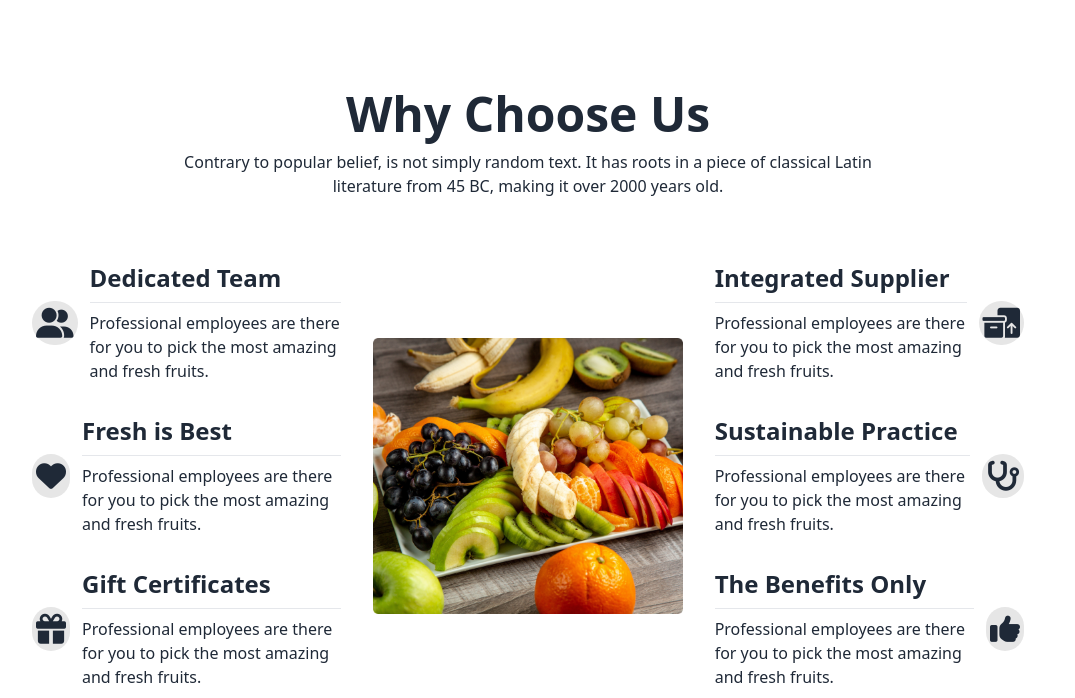
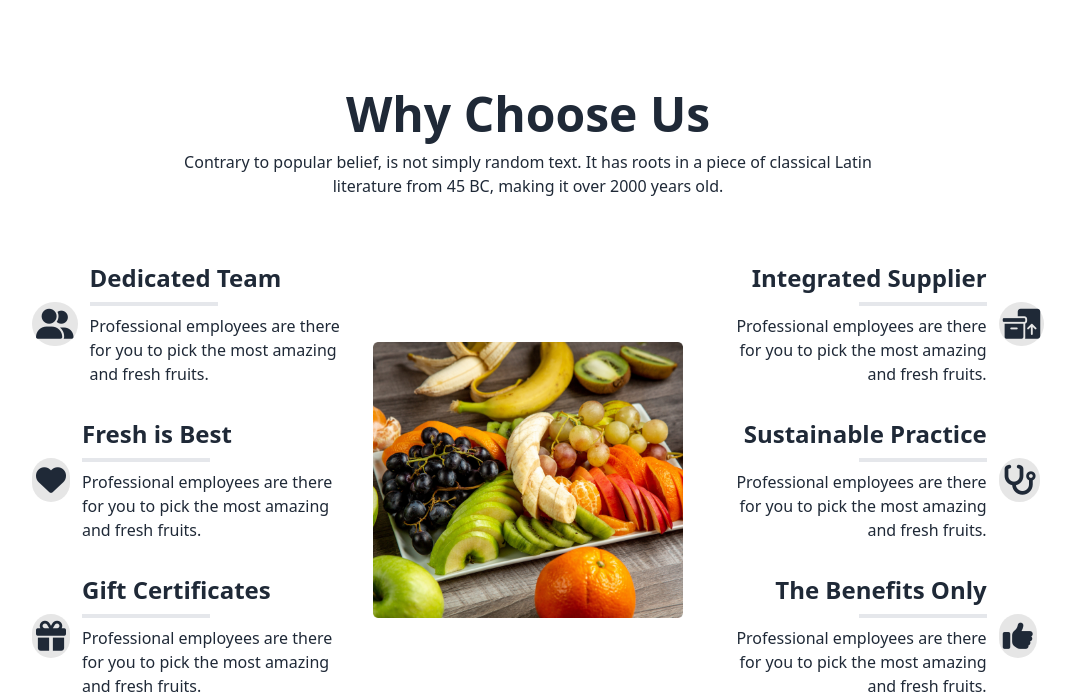
Before and after one commit to Ariful2634/fruit-brust, a plain HTML site: page index.html in a window 1280 px wide. Shown: the part 2261-2959 px from the top of the page, without its empty margins (112-1187 px from the left). Drawn offline with nearby package versions, Linux system fonts and the light colour scheme.

Commit message:
hr tag done

```diff
--- a/index.html
+++ b/index.html
@@ -237,7 +237,7 @@
             <h1 class="text-2xl font-[700] ">12.90$ - 18.85$</h1>
           </div>
           <p class="font-[500]">Apple</p>
-          <hr />
+          <hr class="w-32 ml-28 md:ml-24 lg:ml-10 ">
           <div class="rating">
             <input type="radio" name="rating-2" class="mask mask-star-2 bg-orange-400" />
             <input type="radio" name="rating-2" class="mask mask-star-2 bg-orange-400" checked />
@@ -289,7 +289,7 @@
             <h1 class="text-2xl font-[700] ">12.90$ - 18.85$</h1>
           </div>
           <p class="font-[500]">Orange</p>
-          <hr />
+          <hr class="w-32 ml-28 md:ml-24 lg:ml-10 ">
           <div class="rating">
             <input type="radio" name="rating-2" class="mask mask-star-2 bg-orange-400" />
             <input type="radio" name="rating-2" class="mask mask-star-2 bg-orange-400" />
@@ -341,7 +341,7 @@
             <h1 class="text-2xl font-[700] ">12.90$ - 18.85$</h1>
           </div>
           <p class="font-[500]">Red Dragon</p>
-          <hr />
+          <hr class="w-32 ml-28 md:ml-24 lg:ml-10 ">
           <div class="rating">
             <input type="radio" name="rating-2" class="mask mask-star-2 bg-orange-400" />
             <input type="radio" name="rating-2" class="mask mask-star-2 bg-orange-400"  />
@@ -393,7 +393,7 @@
             <h1 class="text-2xl font-[700] ">12.90$ - 18.85$</h1>
           </div>
           <p class="font-[500]">Banana</p>
-          <hr />
+          <hr class="w-32 ml-28 md:ml-24 lg:ml-10 ">
           <div class="rating">
             <input type="radio" name="rating-2" class="mask mask-star-2 bg-orange-400" />
             <input type="radio" name="rating-2" class="mask mask-star-2 bg-orange-400"  />
@@ -516,52 +516,52 @@
 
       <div class="grid grid-cols-1 md:grid-cols-1 lg:grid-cols-3 items-center  gap-8 md:mt-16 mt-10">
         <!-- first -->
-        <div class="space-y-8">
+        <div class="space-y-8 lg:order-1 order-2">
           <div class="flex flex-col md:flex-row items-center gap-3">
             <span class="rounded-3xl bg-[#1212121a] p-1"><i class="fa-solid fa-user-group text-5xl md:text-3xl"></i></span>
             <div class="space-y-2 text-center md:text-start">
-              <h1 class="text-2xl font-[800]">Dedicated Team</h1> <hr>
+              <h1 class="text-2xl font-[800]">Dedicated Team</h1> <hr class="w-32 border-2 ml-36 md:ml-0">
               <p class="font-[500]">Professional employees are there for you to pick the most amazing and fresh fruits.</p>
             </div>
           </div>
           <div class="flex flex-col md:flex-row items-center gap-3 ">
             <span class="rounded-3xl bg-[#1212121a] p-1"><i class="fa-solid fa-heart text-5xl md:text-3xl"></i></span>
             <div class="space-y-2 text-center md:text-start">
-              <h1 class="text-2xl font-[800]">Fresh is Best</h1> <hr>
+              <h1 class="text-2xl font-[800]">Fresh is Best</h1> <hr class="w-32 border-2 ml-36 md:ml-0">
               <p class="font-[500]">Professional employees are there for you to pick the most amazing and fresh fruits.</p>
             </div>
           </div>
           <div class="flex flex-col md:flex-row items-center gap-3">
             <span class="rounded-3xl bg-[#1212121a] p-1"><i class="fa-solid fa-gift text-5xl md:text-3xl"></i></i></span>
             <div class="space-y-2 text-center md:text-start">
-              <h1 class="text-2xl font-[800]">Gift Certificates</h1> <hr>
+              <h1 class="text-2xl font-[800]">Gift Certificates</h1> <hr class="w-32 border-2 ml-36 md:ml-0">
               <p class="font-[500]">Professional employees are there for you to pick the most amazing and fresh fruits.</p>
             </div>
           </div>
         </div>
         <!-- second -->
-        <div class="md:flex md:justify-center">
+        <div class="md:flex md:justify-center lg:order-2 order-1">
           <img  src="images/whychoose1.png" alt="">
         </div>
         <!-- third -->
-        <div class="space-y-8">
+        <div class="space-y-8 lg:order-3 order-3">
           <div class="flex flex-col-reverse md:flex-row items-center gap-3">
-            <div class="space-y-2 text-center md:text-start">
-              <h1 class="text-2xl font-[800]">Integrated Supplier</h1> <hr>
+            <div class="space-y-2 text-center md:text-end">
+              <h1 class="text-2xl font-[800]">Integrated Supplier</h1> <hr class="w-32 border-2 ml-36 lg:ml-36 md:ml-[500px]">
               <p class="font-[500]">Professional employees are there for you to pick the most amazing and fresh fruits.</p>
             </div>
             <span class="rounded-3xl bg-[#1212121a] p-1"><i class="fa-solid fa-boxes-packing text-5xl md:text-3xl"></i></span>
           </div>
           <div class="flex flex-col-reverse md:flex-row items-center gap-3">
-            <div class="space-y-2 text-center md:text-start">
-              <h1 class="text-2xl font-[800]">Sustainable Practice</h1> <hr>
+            <div class="space-y-2 text-center md:text-end">
+              <h1 class="text-2xl font-[800]">Sustainable Practice</h1> <hr class="w-32 border-2 ml-36 lg:ml-36 md:ml-[500px]">
               <p class="font-[500]">Professional employees are there for you to pick the most amazing and fresh fruits.</p>
             </div>
-            <span class="rounded-3xl bg-[#1212121a] p-1"><i class="fa-solid fa-stethoscope text-5xl md:text-3xl"></i></span>
+            <span class="rounded-3xl bg-[#1212121a] p-1"><i class="fa-solid fa-stethoscope text-5xl md:text-3xl "></i></span>
           </div>
           <div class="flex flex-col-reverse md:flex-row items-center gap-3">
-            <div class="space-y-2 text-center md:text-start">
-              <h1 class="text-2xl font-[800]">The Benefits Only</h1> <hr>
+            <div class="space-y-2 text-center md:text-end">
+              <h1 class="text-2xl font-[800]">The Benefits Only</h1> <hr class="w-32 border-2 ml-36 lg:ml-36 md:ml-[500px]">
               <p class="font-[500]">Professional employees are there for you to pick the most amazing and fresh fruits.</p>
             </div>
             <span class="rounded-3xl bg-[#1212121a] p-1 "><i class="fa-solid fa-thumbs-up text-5xl md:text-3xl"></i></span>
```
